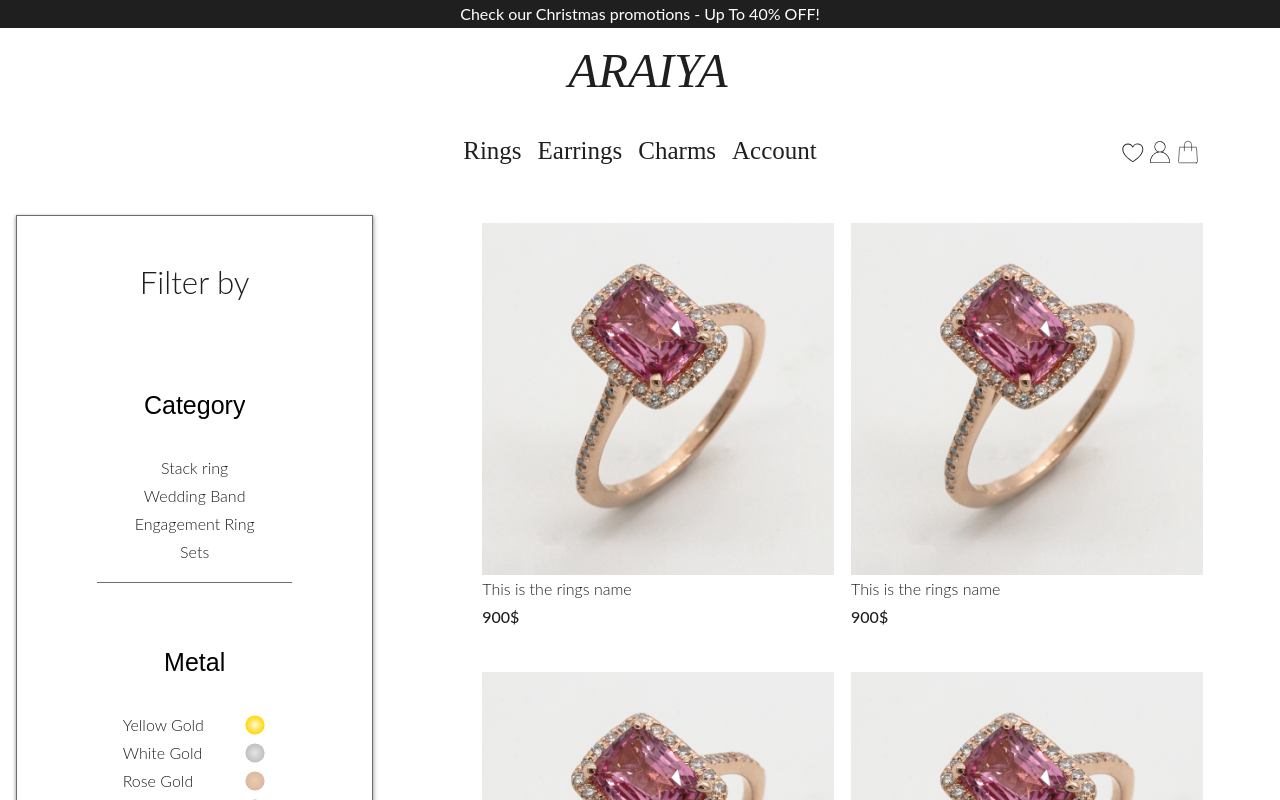
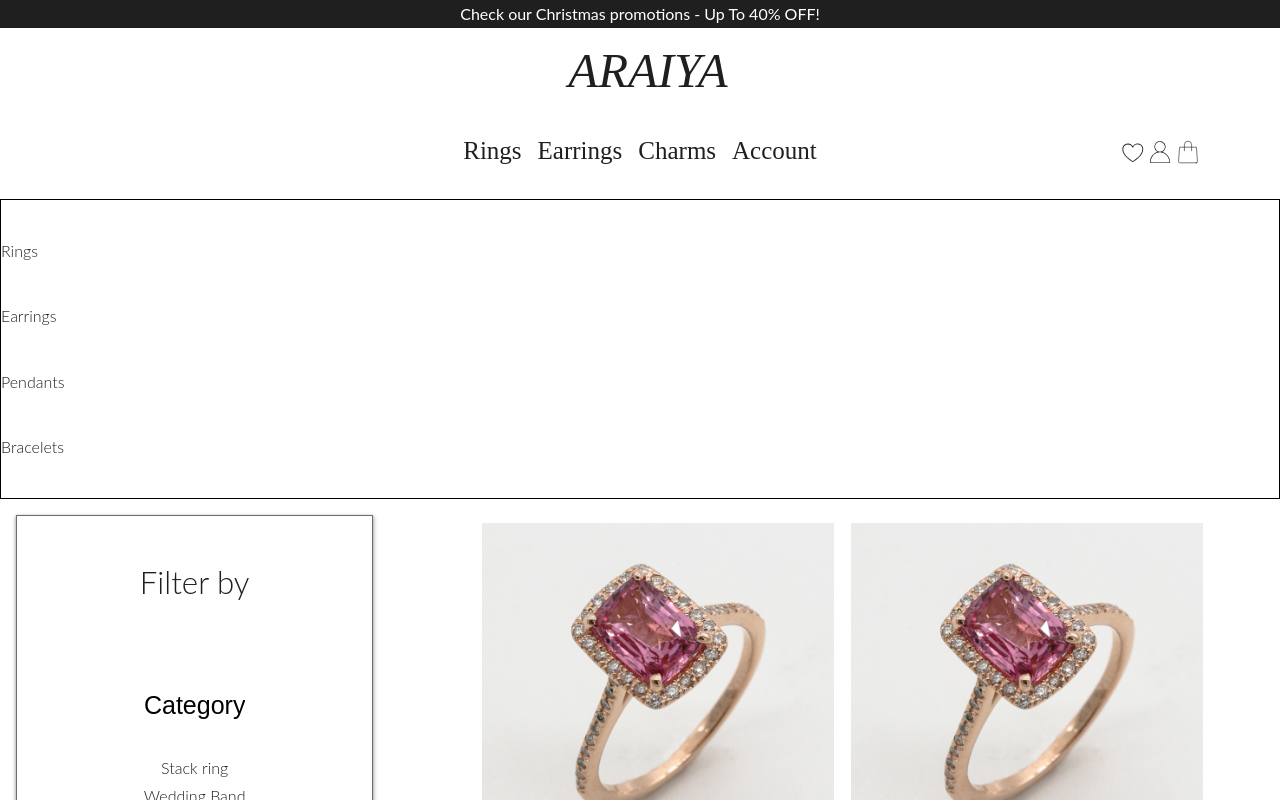
Before and after one commit to GeorgiTopalov/Jewelry-Store, a Next.js app: page /shop in a window 1280 px wide. Shown: the top 800 px of the page. Built offline with nearby package versions, Linux system fonts and the light colour scheme.

Commit message:
added area for categories in shop

```diff
--- a/components/home/categories.jsx
+++ b/components/home/categories.jsx
@@ -5,6 +5,9 @@ const HomeCategoriesComponent = () => {
   return (
     <div className={styles["categories"]}>
       <h2 className={styles["title"]}>Explore Our Selections</h2>
+
+
+
       <div id={styles["grid"]}>
         <div className={styles["rings"]}></div>
         <div className={styles["earrings"]}></div>
--- /dev/null
+++ b/components/shop/shopCategories.jsx
@@ -0,0 +1,28 @@
+import styles from "./../../styles/shop/shopCategories.module.css";
+import React, { useState, useEffect } from "react";
+import Link from "next/link";
+
+const ShopCategories = () => {
+    return (
+  <section className={styles["categories"]}>
+    <div>
+      <div className={styles["category-img"]}></div>
+      <h6 className={styles["category-name"]}>Rings</h6>
+    </div>
+    <div>
+      <div className={styles["category-img"]}></div>
+      <h6 className={styles["category-name"]}>Earrings</h6>
+    </div>
+    <div>
+      <div className={styles["category-img"]}></div>
+      <h6 className={styles["category-name"]}>Pendants</h6>
+    </div>
+    <div>
+      <div className={styles["category-img"]}></div>
+      <h6 className={styles["category-name"]}>Bracelets</h6>
+    </div>
+  </section>
+  );
+};
+
+export default ShopCategories;
--- a/pages/shop.jsx
+++ b/pages/shop.jsx
@@ -1,5 +1,6 @@
 import React from "react";
 import Layout from "../components/layout";
+import ShopCategories from "./../components/shop/shopCategories";
 import FilterSection from "./../components/shop/filter";
 import ShopItems from "./../components/shop/shopItems";
 import styles from "./../styles/shop/shopArea.module.css";
@@ -7,10 +8,13 @@ import styles from "./../styles/shop/shopArea.module.css";
 const HomePage = () => {
   return (
     <Layout>
-      <div className={styles['shop-area']}>
-      <FilterSection/>
-      <ShopItems/>
-    </div>
+      <div className={styles["shop"]}>
+        <ShopCategories />
+        <div className={styles["shop-area"]}>
+        <FilterSection />
+        <ShopItems />
+        </div>
+      </div>
     </Layout>
   );
 };
--- a/styles/global.css
+++ b/styles/global.css
@@ -14,8 +14,8 @@
   --serif: "Lato", sans-serif;
 
   /*Colors*/
-   --primary-color-solid: #f84c74;
-  --primary-color: rgba(248, 76, 116, 0.667);
+   --primary-color-solid: #7bb195;
+  --primary-color: #7bb195;
   --primary-color-light: #f85d8187;
   --secondary-color: #ff8242;
   --black: #1f1f1f;
--- /dev/null
+++ b/styles/shop/shopCategories.module.css
@@ -0,0 +1,4 @@
+.categories {
+    height: 300px;
+    border: 1px solid black;
+}
```
Also changed, not shown: public/textLogo-copy.svg (added), public/textLogo.svg (added).
